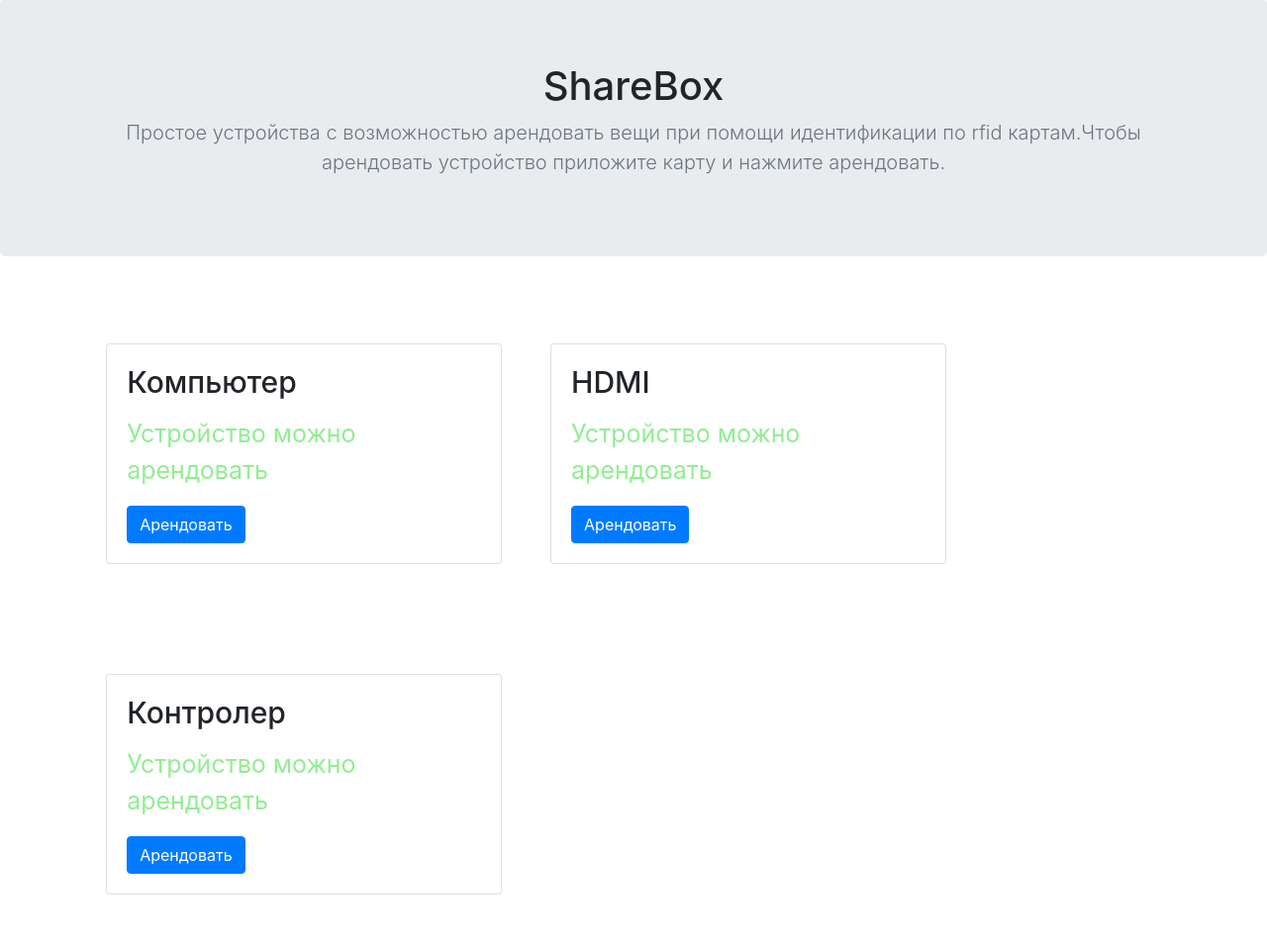
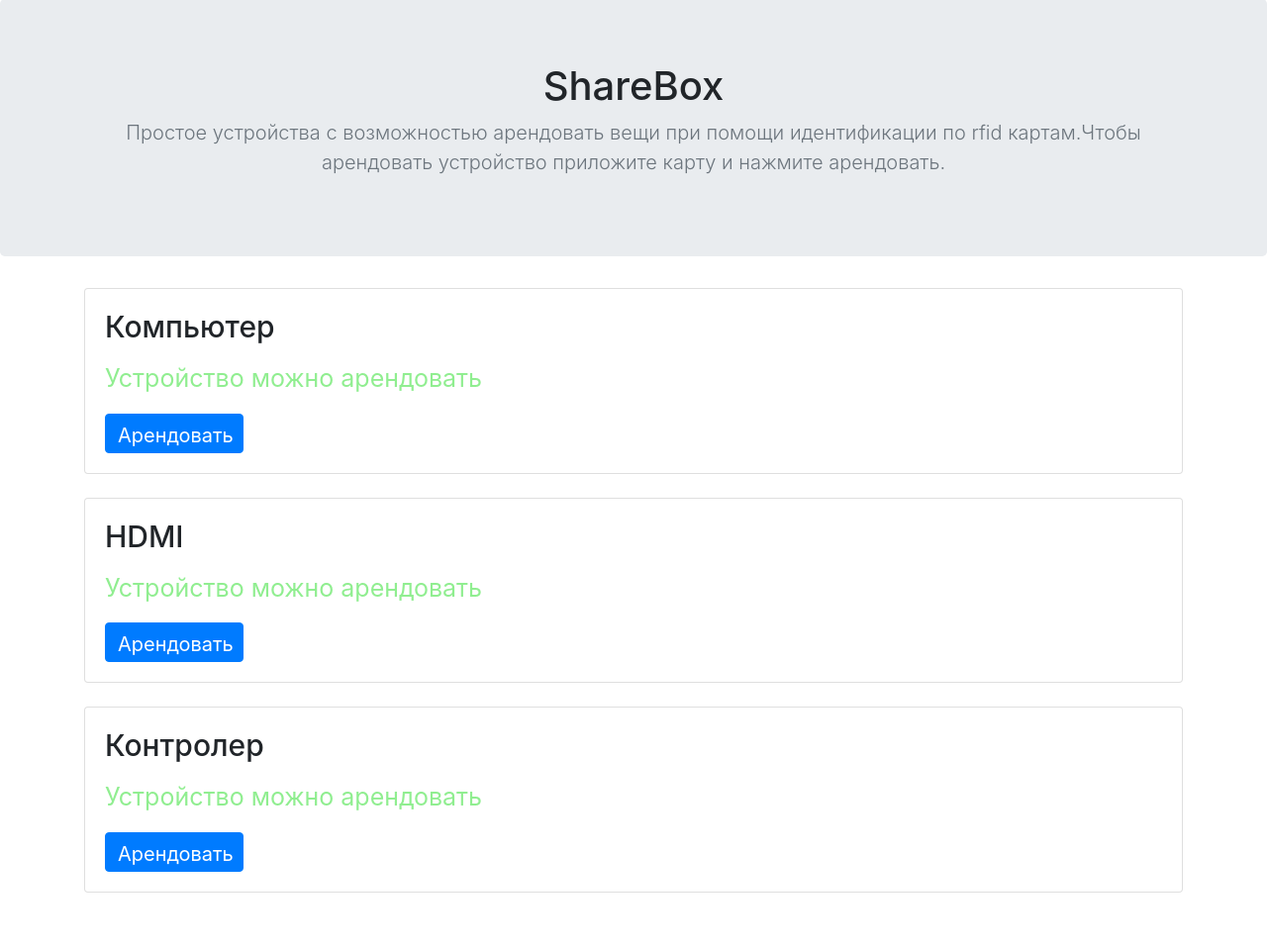
Before and after one commit to EgorTarasov/test, a Django app: page / in a window 1280 px wide. Shown: the part 57-1016 px from the top of the page at 99% size. After the commit the page ends 959 px from the top, so only its background shows below. Run offline with Django 3.2, Linux system fonts and the light colour scheme; data comes from the database, SQL or seed files in the repository; both versions use the stored data as it was after the commit; some libraries are stand-ins or nearby versions.

Commit message:
minor fix

```diff
--- a/ContainerApp/views.py
+++ b/ContainerApp/views.py
@@ -1,5 +1,5 @@
 from django.contrib.auth.decorators import login_required
-from django.shortcuts import render
+from django.shortcuts import render, redirect
 from .models import Container
 from django.contrib.auth.forms import UserCreationForm
 from django.urls import reverse_lazy
@@ -24,20 +24,31 @@ def index(request):
 
 def container_rent(request, container_id):
     rent(container_id)
+    containers = Container.objects.get(pk=container_id)
+    containers.field_user = 'user1'
+    containers.field_status = 'True'
+    containers.save()
     containers = Container.objects.all()
-    containers[int(container_id) - 1].field_status = True
-    containers[int(container_id) - 1].field_user = 'User1'
-    containers[int(container_id) - 1].save()
     context = dict()
+    context['containers'] = containers
+    return redirect('index')
 
+
+def container_return(request, container_id):
+    rent(container_id)
+    containers = Container.objects.get(pk=container_id)
+    containers.field_user = ''
+    containers.field_status = 'False'
+    containers.save()
+    containers = Container.objects.all()
+    context = dict()
     context['containers'] = containers
-    return render(request, 'index.html', context)
-
-arduino = serial.Serial('/dev/ttyAMA0', 9600, timeout=1)
-arduino.open
+    return redirect('index')
 
 
 def rent(container_id):
+    arduino = serial.Serial('/dev/ttyAMA0', 9600, timeout=1)
+    arduino.open()
     arduino.write(b"h")
     time.sleep(10)
     arduino.write(b"b")
@@ -54,3 +65,5 @@ def rent(container_id):
         arduino.write(b"v")
     elif container_id == 3:
         arduino.write(b"b")
+
+    arduino.close()
--- a/container/settings.py
+++ b/container/settings.py
@@ -25,7 +25,7 @@ SECRET_KEY = '4_sge0)twbbq!8d+t9pe46o-gjs0-e2z=+90id)6n2x#dony*d'
 # SECURITY WARNING: don't run with debug turned on in production!
 DEBUG = True
 
-ALLOWED_HOSTS = []
+ALLOWED_HOSTS = ['192.168.0.33']
 
 
 # Application definition
--- a/container/urls.py
+++ b/container/urls.py
@@ -21,4 +21,5 @@ urlpatterns = [
     path('admin/', admin.site.urls),
     path('', views.index, name='index'),
     path('<int:container_id>', views.container_rent, name='view'),
+    path('return/<int:container_id>', views.container_return, name='return')
 ]
--- a/templates/base.html
+++ b/templates/base.html
@@ -28,6 +28,11 @@
     }
     .invisible{
       oppacity: 0;
+    }
+    .butn{
+        height:40px;
+        width: 140px;
+
     }
   </style>
 </head>
--- a/templates/index.html
+++ b/templates/index.html
@@ -13,21 +13,20 @@
       </section>
     <div class="container" class="mx-auto">
     {% for each in containers %}
-            <div class="card bins" style="width: 25rem;display:inline-block" >
-              <div class="card-body">
-
+            <div class="card mb-4 box-shadow">
+                <div class="card-body">
                 <h3 class="card-title address" style="font-size:30px;">{{ each.container_name }}</h3>
                 <p class="card-text ">{{ each.ip_addres }}</p>
                   {% if each.field_status  %}
                   <p class="card-text data" style="color:red; font-size:25px;"> Арендованно пользователем: {{each.field_user}}</p>
-                  <a href="{{ each.id }}" class="btn btn-primary">Вернуть</a>
+                  <a href="{% url 'return' each.id %}" style=" font-size:20px;" class="btn butn btn-primary">Вернуть</a>
                   {% else %}
                   <p class="card-text data" style="color:lightgreen; font-size:25px;">Устройство можно арендовать </p>
-                  <a href="{{ each.id }}" class="btn btn-primary">Арендовать</a>
+                  <a href="{{ each.id }}" class="btn butn btn-primary" style=" font-size:20px;">Арендовать</a>
                   {% endif %}
 
               </div>
-            </div>
+</div>
     {% endfor %}
 
         </div>
```
Also changed, not shown: db.sqlite3.
